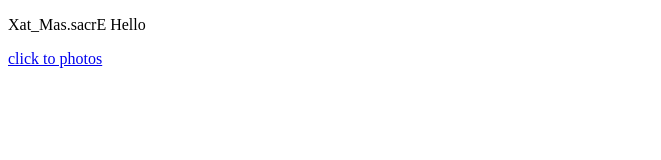
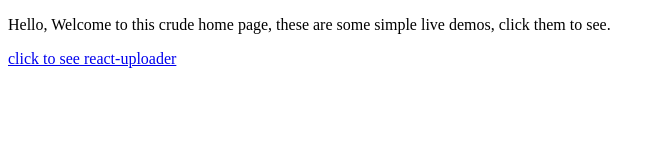
Before and after one commit to XatMassacrE/XatMassacrE.github.io, a plain HTML site: page index.html in a window 1280 px wide. Shown: the whole page, without its empty margins (0-661 px from the left). Drawn offline with Linux system fonts and the light colour scheme.

Commit message:
Add <react-uploader link>

```diff
--- a/index.html
+++ b/index.html
@@ -5,8 +5,7 @@
   <title>Document</title>
 </head>
 <body>
-  <p>Xat_Mas.sacrE
-Hello</p>
-  <a href="photos/photo.html">click to photos</a>
+  <p>Hello, Welcome to this crude home page, these are some simple live demos, click them to see.</p>
+  <a href='react-uploader'>click to see react-uploader</a>
 </body>
 </html>
```
